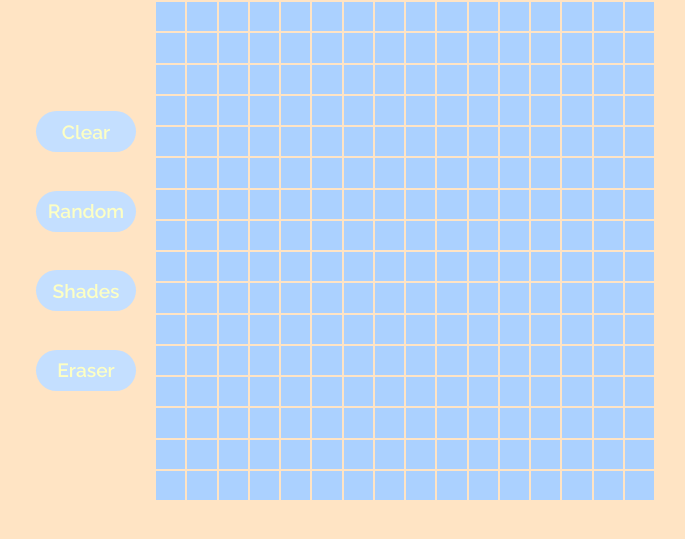
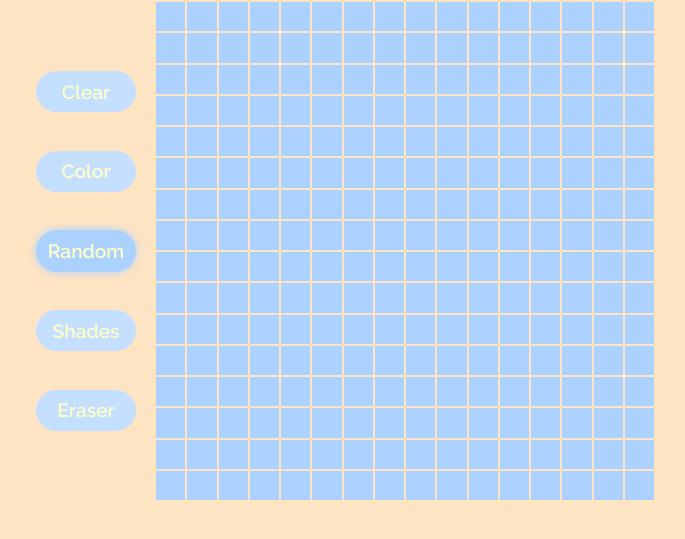
Before and after one commit to TGorgijoska/etch-a-sketch, a plain HTML site: page index.html in a window 1280 px wide. Both pictures are taken after a click on the button "Random". Shown: the part 111-650 px from the top of the page, without its empty margins (304-989 px from the left). Drawn offline with Linux system fonts and the light colour scheme.

Commit message:
added color button, added active-btn styling

```diff
--- a/index.html
+++ b/index.html
@@ -13,6 +13,7 @@
     <div class="main">
         <div class="buttons">
             <button class="btn btn-clear">Clear</button>
+            <button class="btn btn-color">Color</button>
             <button class="btn btn-random" >Random</button>
             <button class="btn btn-shades" >Shades</button>
             <button class="btn btn-eraser">Eraser</button>
--- a/scripts/script.js
+++ b/scripts/script.js
@@ -1,5 +1,6 @@
 const container = document.querySelector('.container');
 const clearBtn = document.querySelector('.btn-clear');
+const colorBtn = document.querySelector('.btn-color');
 const randomBtn = document.querySelector('.btn-random');
 const eraserBtn = document.querySelector('.btn-eraser');
 const shadesBtn = document.querySelector('.btn-shades');
@@ -11,10 +12,12 @@ let squareColor, color, dimension, squaresSum, currentColor = "color";
 const COLOR_YELLOW = "rgba(253, 255, 196, 1)";
 const COLOR_BLUE = "rgba(173, 210, 255, 1)";
 clearBtn.onclick = () => askUser();
+colorBtn.onclick = () => updateColor('color');
 randomBtn.onclick = () => updateColor('random');
 eraserBtn.onclick = () => updateColor('eraser');
 shadesBtn.onclick = () => updateColor('shades');
 createGrid(16);
+activateButton();
 
 function calcSqaresDimension(squares){
     return (conatinerDimensitions / squares) + 'px';
@@ -48,8 +51,6 @@ function changeColor(e){
     } else if (currentColor == 'shades'){
         let backgroundStyle = window.getComputedStyle(e.target, null).getPropertyValue("background-color");
         changeOpacity(backgroundStyle, e.target);
-
-        // e.target.backgroundColor = `rgba(0, 0, 0, ${currentOpacity + 0.1})`
     } else if(currentColor == 'eraser'){
         e.target.style.backgroundColor = COLOR_BLUE;
     }
@@ -66,6 +67,31 @@ function changeOpacity(bgcolor, target){
 }
 function updateColor(color){
     currentColor = color;
+    activateButton();
+}
+function activateButton(){
+    deactivateButtons();
+    switch (currentColor){
+        case 'color':
+            colorBtn.classList.add('activate');
+            break;
+        case 'random':
+            randomBtn.classList.add('activate');
+            break;
+        case 'shades':
+            shadesBtn.classList.add('activate');
+            break;
+        case 'eraser':
+            eraserBtn.classList.add('activate');
+            break;
+
+    }
+}
+function deactivateButtons(){
+    colorBtn.classList.remove('activate');
+    randomBtn.classList.remove('activate');
+    shadesBtn.classList.remove('activate');
+    eraserBtn.classList.remove('activate');
 }
 
 function askUser(){
--- a/styles/styles.css
+++ b/styles/styles.css
@@ -52,6 +52,10 @@ h1{
     background-color: var(--color-blue-300);
     box-shadow: 0 0 10px var(--color-blue-300);
 }
+.activate{
+    background-color: var(--color-blue-300);
+    box-shadow: 0 0 10px var(--color-blue-300);
+}
 .grid{
     /* height: 31.25px;
     width: 31.25px; */
```
